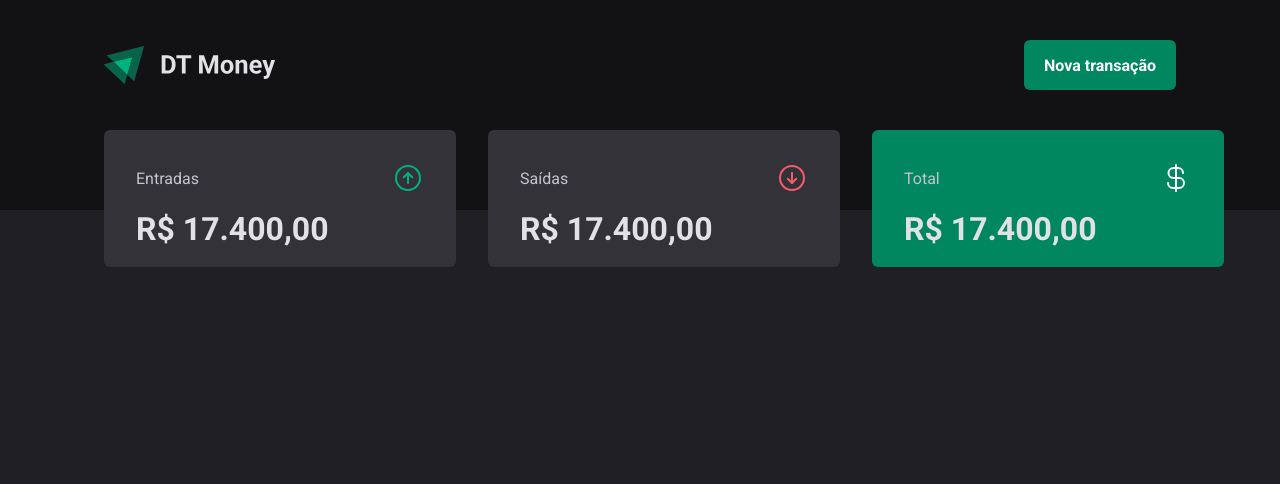
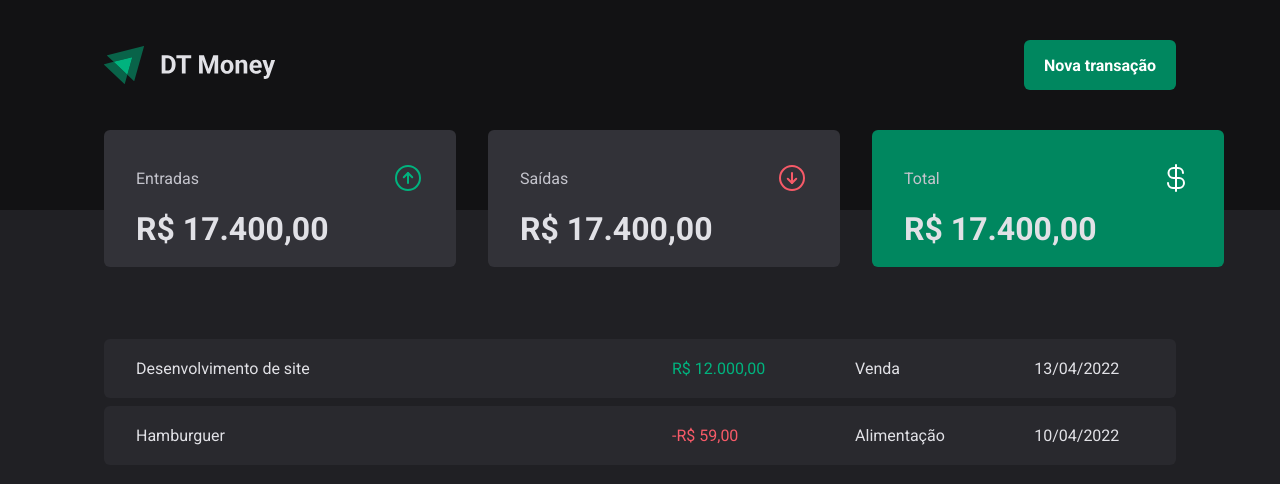
Before and after one commit to silvestr3/03-dt-money, a React (Vite) app: page / in a window 1280 px wide. Shown: the top 484 px of the page. Built offline with nearby package versions, Linux system fonts and the light colour scheme.

Commit message:
feat: Add transaction history list component

```diff
--- a/src/pages/Transactions/index.tsx
+++ b/src/pages/Transactions/index.tsx
@@ -1,11 +1,39 @@
 import { Header } from "../../components/Header";
 import { Summary } from "../../components/Summary";
+import {
+  PriceHighlight,
+  TransactionsContainer,
+  TransactionsTable,
+} from "./styles";
 
 export const Transactions = () => {
   return (
     <div>
       <Header />
       <Summary />
+
+      <TransactionsContainer>
+        <TransactionsTable>
+          <tbody>
+            <tr>
+              <td width={"50%"}>Desenvolvimento de site</td>
+              <td>
+                <PriceHighlight variant="income">R$ 12.000,00</PriceHighlight>
+              </td>
+              <td>Venda</td>
+              <td>13/04/2022</td>
+            </tr>
+            <tr>
+              <td width={"50%"}>Hamburguer</td>
+              <td>
+                <PriceHighlight variant="outcome">-R$ 59,00</PriceHighlight>
+              </td>
+              <td>Alimentação</td>
+              <td>10/04/2022</td>
+            </tr>
+          </tbody>
+        </TransactionsTable>
+      </TransactionsContainer>
     </div>
   );
 };
--- a/src/pages/Transactions/styles.ts
+++ b/src/pages/Transactions/styles.ts
@@ -0,0 +1,41 @@
+import styled from "styled-components";
+
+export const TransactionsContainer = styled.main`
+  width: 100%;
+  max-width: 1120px;
+  margin: 4rem auto 0;
+  padding: 0 1.5rem;
+`;
+
+export const TransactionsTable = styled.table`
+  width: 100%;
+  border-collapse: separate;
+  border-spacing: 0 0.5rem;
+  /* margin-top: 1.5rem; */
+
+  td {
+    padding: 1.25rem 2rem;
+    background-color: ${(props) => props.theme["gray-700"]};
+
+    &:first-child {
+      border-top-left-radius: 6px;
+      border-bottom-left-radius: 6px;
+    }
+
+    &:last-child {
+      border-top-right-radius: 6px;
+      border-bottom-right-radius: 6px;
+    }
+  }
+`;
+
+interface PriceHighlightProps {
+  variant: "income" | "outcome";
+}
+
+export const PriceHighlight = styled.span<PriceHighlightProps>`
+  color: ${(props) =>
+    props.variant === "income"
+      ? props.theme["green-300"]
+      : props.theme["red-300"]};
+`;
```
